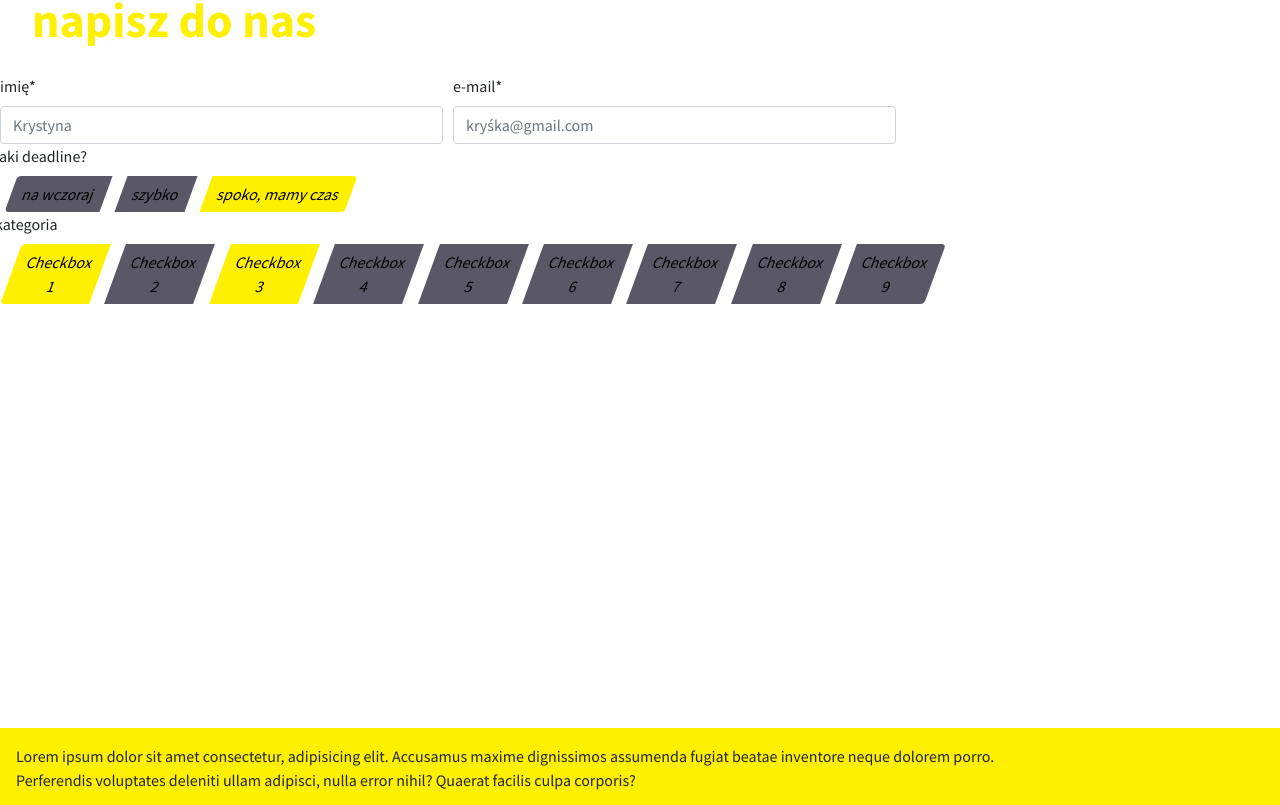
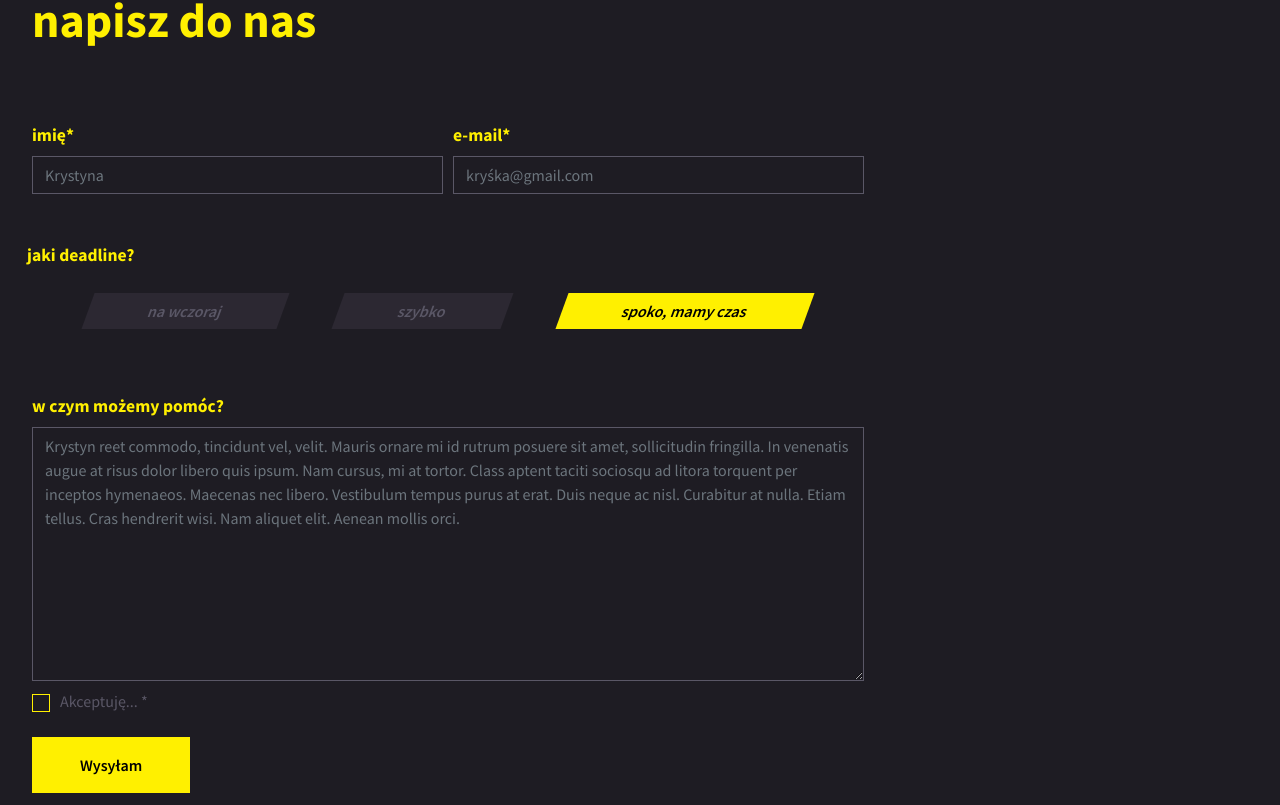
Before and after one commit to siwoczarny/devops, a React (Create React App) app: page / in a window 1280 px wide. Shown: the part 4455-5260 px from the top of the page. Built offline with nearby package versions, Linux system fonts and the light colour scheme.

Commit message:
Contact section form

```diff
--- a/src/components/elements/Contact.js
+++ b/src/components/elements/Contact.js
@@ -5,6 +5,7 @@ import { Col } from 'react-bootstrap';
 //form
 import Form from 'react-bootstrap/Form';
 //buttons
+import Button from 'react-bootstrap/Button';
 import ToggleButtonGroup from 'react-bootstrap/ToggleButtonGroup';
 import ToggleButton from 'react-bootstrap/ToggleButton'
 
@@ -28,28 +29,21 @@ const Contact = () => {
                         <Form.Label>jaki deadline?</Form.Label>
                     </Form.Row>
                     <Form.Row>
-                        <ToggleButtonGroup type="radio" name="deadline" defaultValue={3} className="contact_radio">
+                        <ToggleButtonGroup as={Col} type="radio" name="deadline" defaultValue={3} className="contact_radio">
                             <ToggleButton value={1}>na wczoraj</ToggleButton>
                             <ToggleButton value={2}>szybko</ToggleButton>
                             <ToggleButton value={3}>spoko, mamy czas</ToggleButton>
                         </ToggleButtonGroup>
                     </Form.Row>
                     <Form.Row>
-                        <Form.Label>kategoria</Form.Label>
+                        <Form.Group as={Col}>
+                            <Form.Label>w czym możemy pomóc?</Form.Label>
+                            <Form.Control as="textarea" rows="10" placeholder="Krystyn reet commodo, tincidunt vel, velit. Mauris ornare mi id rutrum posuere sit amet, sollicitudin fringilla. In venenatis augue at risus dolor libero quis ipsum. Nam cursus, mi at tortor. Class aptent taciti sociosqu ad litora torquent per inceptos hymenaeos. Maecenas nec libero. Vestibulum tempus purus at erat. Duis neque ac nisl. Curabitur at nulla. Etiam tellus. Cras hendrerit wisi. Nam aliquet elit. Aenean mollis orci."/>
+                            <Form.Check id="checbox-accept" label="Akceptuję... *" aria-label="accept"/>
+                        </Form.Group>
                     </Form.Row>
-                    <Form.Row>
-                        <ToggleButtonGroup type="checkbox" defaultValue={[1, 3]} className="mb-2">
-                            <ToggleButton value={1}><span>Checkbox 1</span></ToggleButton>
-                            <ToggleButton value={2}>Checkbox 2</ToggleButton>
-                            <ToggleButton value={3}>Checkbox 3</ToggleButton>
-                            <ToggleButton value={2}>Checkbox 4</ToggleButton>
-                            <ToggleButton value={2}>Checkbox 5</ToggleButton>
-                            <ToggleButton value={2}>Checkbox 6</ToggleButton>
-                            <ToggleButton value={2}>Checkbox 7</ToggleButton>
-                            <ToggleButton value={2}>Checkbox 8</ToggleButton>
-                            <ToggleButton value={2}>Checkbox 9</ToggleButton>
-                        </ToggleButtonGroup>
-                    </Form.Row>
+                    <Button type="submit" className="btn-send" >Wysyłam</Button>
+
 
                 </Form>
             </div>
--- a/src/styles/elements/Contact.scss
+++ b/src/styles/elements/Contact.scss
@@ -3,23 +3,64 @@
 
 .contact {
     @include section;
-    // background-color: $color-bg-dark;
+    background-color: $color-bg-dark;
     &_title {
         @include title;
         color: $color-main-neg;
         padding-top: 64px;
     }
     &_form {
+        padding: 0 32px 128px 32px;
         @include tablet-small {
             width: 70vw;
         }
     }
+
+    & .form {
+        &-label {
+            padding-top: 48px;
+            color: $color-main-neg;
+            font-weight: 700;
+            font-size: $base-size * 1.1;
+        }
+        &-control {
+            border: 1px solid $color-med;
+            border-radius: 0;
+            background-color: transparent;
+            outline: none;
+            &:focus {
+                color: $color-main;
+                border-color: initial;
+                box-shadow: none;
+            }
+        }
+        &-check {
+            padding-top: 8px;
+            padding-bottom: 24px;
+        }
+        &-check-input {
+            appearance: none;
+            cursor: pointer;
+            border-radius: 0;
+            padding: 8px;
+            border: 1px solid $color-bg;
+            background-color: transparent;
+            &:checked {
+                background-color: $color-bg;
+            }
+        }
+        &-check-label {
+            color: $color-med;
+            padding-left: 8px;
+        }
+    }
     & .btn-group {
         .btn-primary {
-            margin: 0 16px;
-            color: $color-main;
-            background-color: $color-med;
-            border-radius: none;
+            margin: 16px 56px;
+            color: $color-med;
+            font-weight: 600;
+            background-color: $color-button;
+            border-radius: 0;
             border: none;
             transform: skewX(-20deg);
             transition: $transition;
@@ -30,7 +71,15 @@
         .btn-primary:not(:disabled):not(.disabled).active {
                 background-color: $color-bg;
                 color: $color-main;
-            }
-
+        }
+    }
+    & .btn-send {
+        color: $color-main;
+        text-align: right;
+        font-weight: 600;
+        background-color: $color-bg;
+        border-radius: 0;
+        border: none;
+        padding: 16px 48px;
     }
 }
--- a/src/styles/variables.scss
+++ b/src/styles/variables.scss
@@ -4,6 +4,7 @@ $color-bg: #FFF000;
 $color-main-neg: $color-bg;
 $color-bg-dark: #1E1C23;
 $color-med: #5a5766;
+$color-button: #2C2832;
 //font
 $font-text: 'Source Sans Pro', ;
 $base-size: 16px;
```
